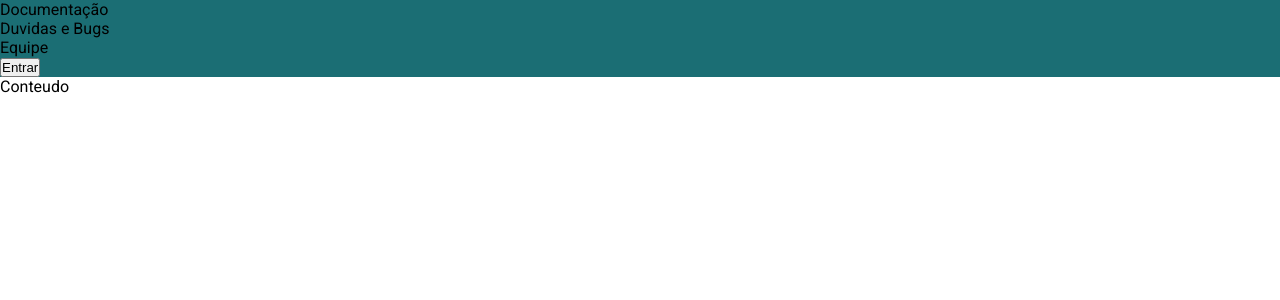
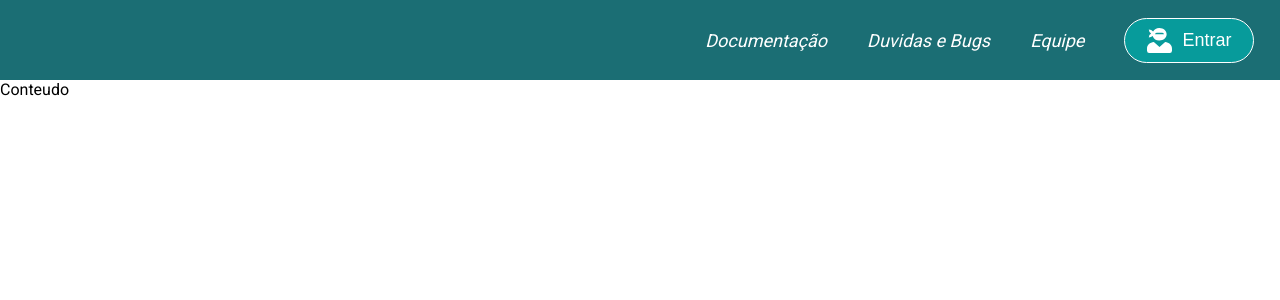
Before and after one commit to noguecisar97/comunidade, a Next.js app: page / in a window 1280 px wide. Shown: the top 300 px of the page. Built offline with nearby package versions, Linux system fonts and the light colour scheme.

Commit message:
feat: subindo header component

```diff
--- a/next.config.js
+++ b/next.config.js
@@ -1,3 +1,12 @@
 module.exports = {
-  // distDir: 'build', #Muda o diretorio do build
-}
+  webpack(config) {
+    config.module.rules.push({
+      test: /\.svg$/,
+      issuer: { and: [/\.(js|ts)x?$/] },
+
+      use: ['@svgr/webpack'],
+    });
+
+    return config;
+  },
+};
--- a/package.json
+++ b/package.json
@@ -39,6 +39,7 @@
     "@babel/preset-typescript": "^7.13.0",
     "@commitlint/cli": "^12.1.4",
     "@commitlint/config-conventional": "^12.1.4",
+    "@svgr/webpack": "^5.5.0",
     "@types/babel__core": "^7.1.14",
     "@types/babel__generator": "^7.6.2",
     "@types/jest": "^26.0.23",
--- a/src/components/header/header.tsx
+++ b/src/components/header/header.tsx
@@ -1,18 +1,19 @@
 import React from 'react'
-import { Container } from './styles'
+import Image from 'next/image'
+import { Button, Container, Contend, OptionMenu } from './styles'
 
 export const Header = (): JSX.Element => {
   return (
     <Container>
-      <div>
-        <p>Documentação</p>
-        <p>Duvidas e Bugs</p>
-        <p>Equipe</p>
-        <div>
-          <img src="" alt="" />
-          <button>Entrar</button>
-        </div>
-      </div>
+      <Contend>
+        <OptionMenu>Documentação</OptionMenu>
+        <OptionMenu>Duvidas e Bugs</OptionMenu>
+        <OptionMenu>Equipe</OptionMenu>
+        <Button>
+          <Image width={25} height={25} src="/svgs/user_ninja.svg" alt="" />
+          Entrar
+        </Button>
+      </Contend>
     </Container>
   )
 }
--- a/src/components/header/styles.ts
+++ b/src/components/header/styles.ts
@@ -3,4 +3,45 @@ import styled from 'styled-components'
 export const Container = styled.div`
   width: 100%;
   background-color: ${(props) => props.theme.colors.primary};
+  display: flex;
+  justify-content: center;
+  height: 80px;
+  padding: 0 2vw;
 `
+
+export const Contend = styled.div`
+  display: flex;
+  justify-content: flex-end;
+  align-items: center;
+  gap: 40px;
+  width: 100%;
+  max-width: 1366px;
+`
+
+export const OptionMenu = styled.p`
+  color: ${(props) => props.theme.colors.secondary};
+  font-size: 18px;
+  font-style: italic;
+
+  &:hover {
+    cursor: pointer;
+  }
+`
+export const Button = styled.button`
+  width: 130px;
+  height: 45px;
+  color: ${(props) => props.theme.colors.secondary};
+  background-color: ${(props) => props.theme.colors.fifth};
+  border: solid 1px ${(props) => props.theme.colors.secondary};
+  border-radius: 50px;
+  font-size: 18px;
+  display: flex;
+  justify-content: center;
+  align-items: center;
+  gap: 10px;
+
+  &:hover {
+    background-color: ${(props) => props.theme.colors.third};
+    cursor: pointer;
+  }
+`
--- a/src/themes/theme.ts
+++ b/src/themes/theme.ts
@@ -7,5 +7,6 @@ export const theme: themeProps = {
     secondary: '#ffffff',
     third: '#17161F',
     fourth: '#08474B',
+    fifth: '#079B9B',
   },
 }
--- a/src/themes/types.ts
+++ b/src/themes/types.ts
@@ -5,5 +5,6 @@ export interface themeProps {
     secondary: '#ffffff'
     third: '#17161F'
     fourth: '#08474B'
+    fifth: '#079B9B'
   }
 }
```
Also changed, not shown: public/svgs/user_ninja.svg (added), 1 other file (tests, documents, lock files or other folders).
